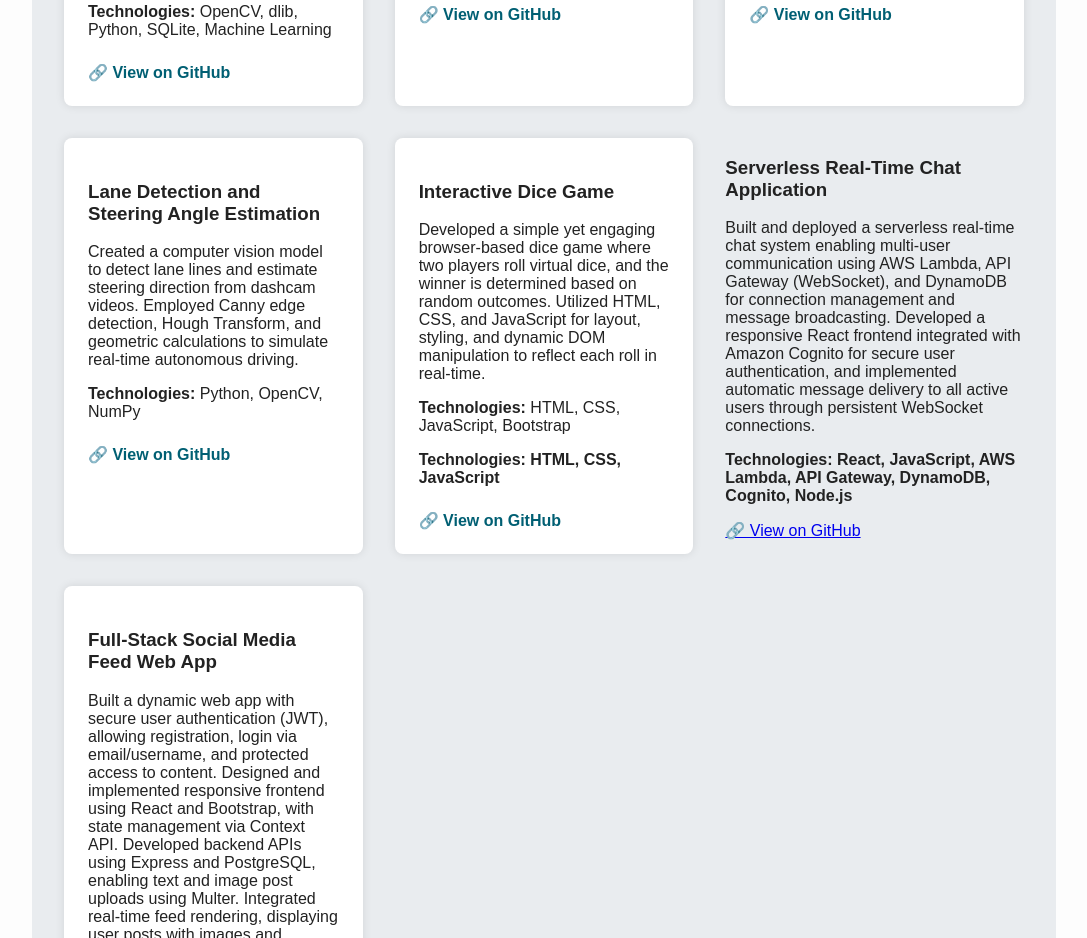
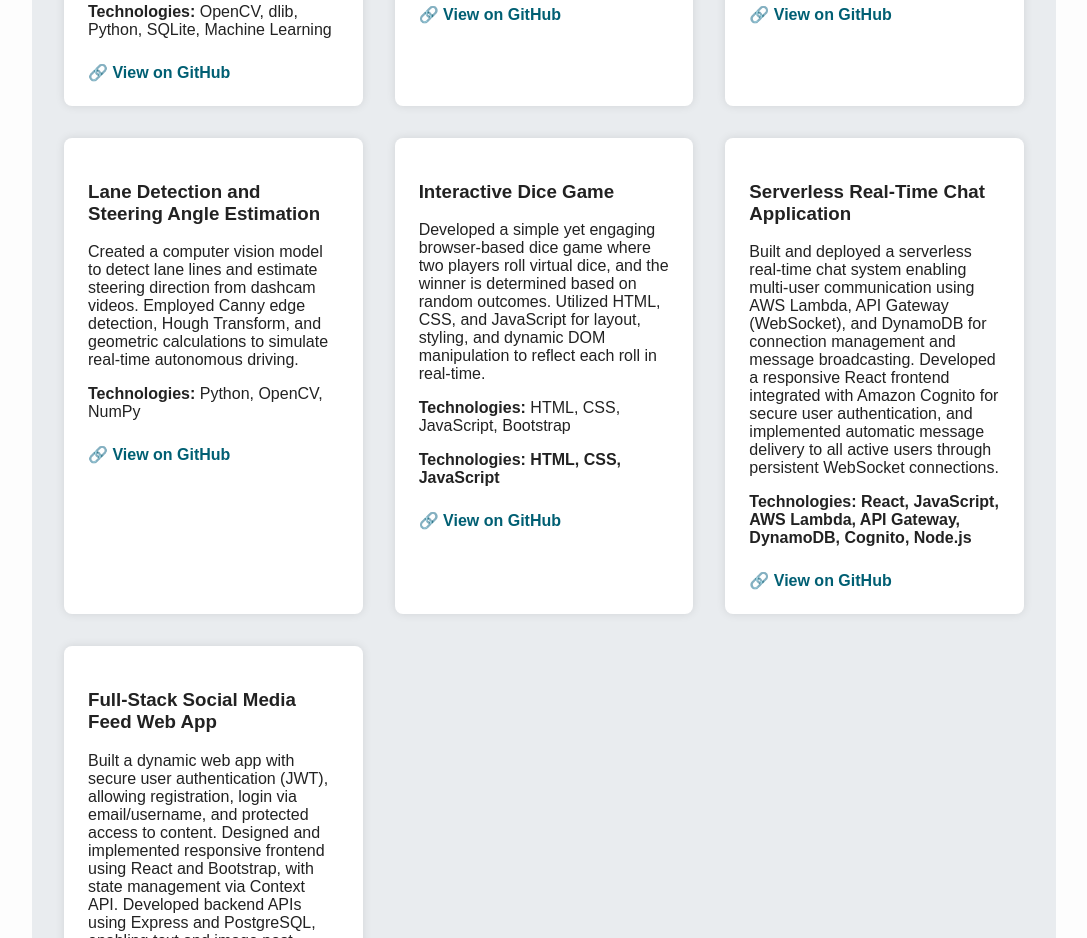
Before and after one commit to Shack77/My_Resume, a website: page public/index.html in a window 1280 px wide. Shown: the part 1074-2012 px from the top of the page, without its empty margins (96-1183 px from the left). Drawn offline with Linux system fonts and the light colour scheme.

Commit message:
Update index.html

```diff
--- a/public/index.html
+++ b/public/index.html
@@ -74,7 +74,7 @@
         <a href="https://github.com/Shack77/Dice-Game" target="_blank">🔗 View on GitHub</a>
       </div>
 
-      <div class = "projectL">
+      <div class = "project">
         <h3>Serverless Real-Time Chat Application</h3>
         <p> Built and deployed a serverless real-time chat system enabling multi-user communication using AWS Lambda, API Gateway (WebSocket), and DynamoDB for connection management and message broadcasting.
         Developed a responsive React frontend integrated with Amazon Cognito for secure user authentication, and implemented automatic message delivery to all active users through persistent WebSocket connections.</p>
```
